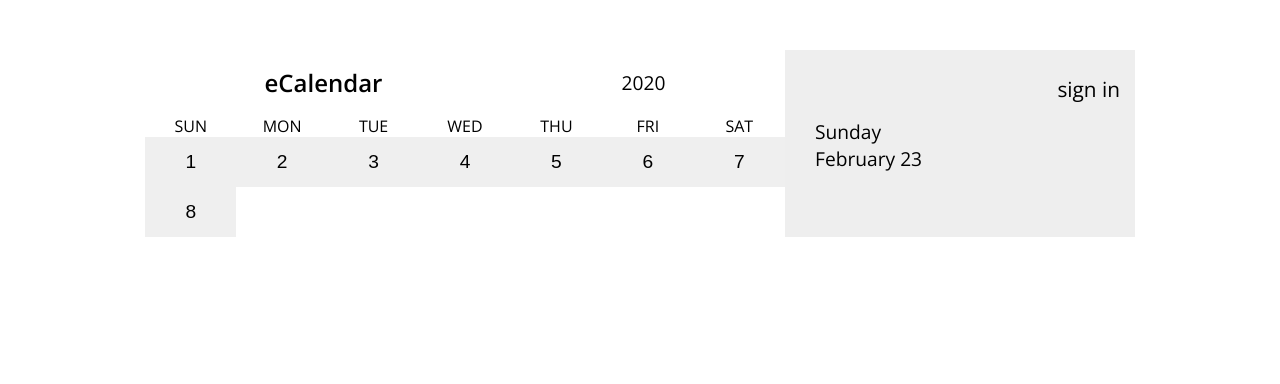
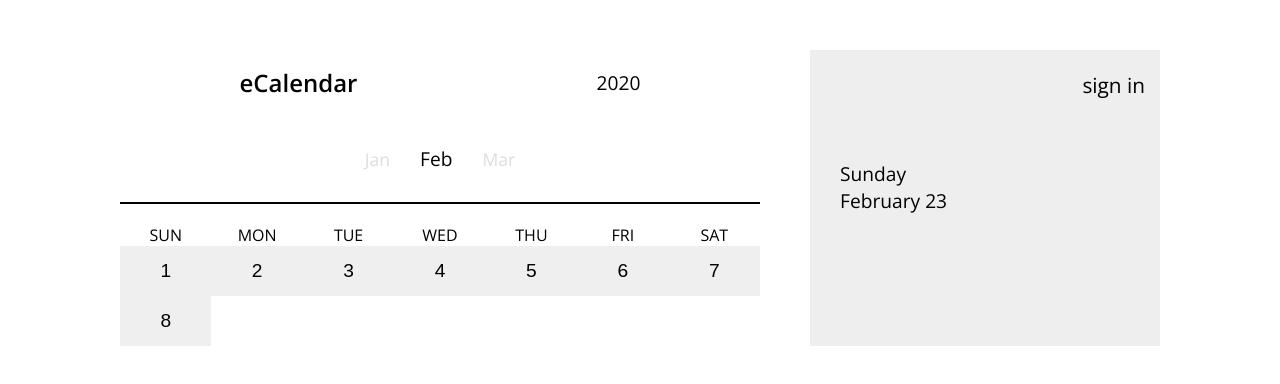
Before and after one commit to Chingu-Solo/solo-koala-159, a React (Create React App) app in the folder jalisa-tier2-ecalendar/: page / in a window 1280 px wide. Shown: the top 384 px of the page. Built offline with nearby package versions, Linux system fonts and the light colour scheme.

Commit message:
more styling changes and added previous, current, and next months abbrev

```diff
--- a/jalisa-tier2-ecalendar/src/components/Calendar.js
+++ b/jalisa-tier2-ecalendar/src/components/Calendar.js
@@ -1,6 +1,6 @@
 import React from 'react';
 import styled from 'styled-components';
-import { getCurrentYear } from '../utilities/calendarUtils';
+import { getCurrentYear, getMonthAbbreviated } from '../utilities/calendarUtils';
 
 const Calendar = () => {
   return (
@@ -9,6 +9,11 @@ const Calendar = () => {
         <h1>eCalendar</h1>
         <h2>{getCurrentYear()}</h2>
       </CalendarHeader>
+      <Months>
+        <PreviousMonth>{getMonthAbbreviated().slice(0,1)}</PreviousMonth>
+        <CurrentMonth>{getMonthAbbreviated().slice(1,2)}</CurrentMonth>
+        <NextMonth>{getMonthAbbreviated().slice(2,3)}</NextMonth>
+      </Months>
       <DayOfWeek>
         <div>SUN</div>
         <div>MON</div>
@@ -75,11 +80,37 @@ const CalendarHeader = styled.div`
   }
 `;
 
+const Months = styled.div`
+  display: flex;
+  font-weight: 400;
+  justify-content: center;
+  padding: 30px 15px;
+  border-bottom: 2px solid #000;
+  align-items: center;
+`;
+
+const PreviousMonth = styled.div`
+  font-size: 1.1em;
+  color: #ddd;
+  padding-right: 30px;
+`;
+
+const CurrentMonth = styled.div`
+  font-size: 1.2em;
+`;
+
+const NextMonth = styled.div`
+  font-size: 1.1em;
+  color: #ddd;
+  padding-left: 30px;
+`;
+
 const DayOfWeek = styled.div`
   display: grid;
   justify-items: center;
   grid-row: 2/3;
   grid-template-columns: repeat(7, 1fr);
+  padding-top: 20px;
 `;
 
 const DateGrid = styled.div`
--- a/jalisa-tier2-ecalendar/src/components/EventsList.js
+++ b/jalisa-tier2-ecalendar/src/components/EventsList.js
@@ -2,12 +2,12 @@ import React from 'react';
 import styled from 'styled-components';
 import {
   getCurrentDate,
-  getCurrentMonth,
+  getCurrentMonthFull,
   getCurrentWeekday
 } from '../utilities/calendarUtils';
 
 const EventsList = () => {
-  const monthDate = `${getCurrentMonth()} ${getCurrentDate()}`;
+  const monthDate = `${getCurrentMonthFull()} ${getCurrentDate()}`;
 
   return (
     <EventsContainer>
@@ -25,8 +25,8 @@ export default EventsList;
 const EventsContainer = styled.div`
   display: grid;
   width: 25%;
-  padding-top: 25px;
   padding-left: 30px;
+  margin-left: 50px;
   grid-template-rows: auto auto auto 50px auto;
   grid-template-columns: auto auto;
   background-color: #eee;
@@ -36,8 +36,10 @@ const SignIn = styled.div`
   grid-row: 1/2;
   grid-column: 2/3;
   text-align: right;
+  align-self: center;
   font-size: 1.3em;
   margin-right: 15px;
+  cursor: pointer;
 `;
 
 const DayOfWeek = styled.div`
--- a/jalisa-tier2-ecalendar/src/utilities/calendarUtils.js
+++ b/jalisa-tier2-ecalendar/src/utilities/calendarUtils.js
@@ -1,6 +1,6 @@
 export const getCurrentDate = () => new Date().getDate();
 
-export const getCurrentMonth = () => {
+export const getCurrentMonthFull = () => {
   let date = new Date();
   let month = [];
 
@@ -20,6 +20,36 @@ export const getCurrentMonth = () => {
   return month[date.getMonth()];
 };
 
+export const getMonthAbbreviated = () => {
+  let date = new Date();
+  let month = [];
+
+  month[0] = 'Jan';
+  month[1] = 'Feb';
+  month[2] = 'Mar';
+  month[3] = 'Apr';
+  month[4] = 'May';
+  month[5] = 'Jun';
+  month[6] = 'Jul';
+  month[7] = 'Aug';
+  month[8] = 'Sep';
+  month[9] = 'Oct';
+  month[10] = 'Nov';
+  month[11] = 'Dec';
+
+  let monthsToShow = [];
+
+  let previousMonth = month[date.getMonth() - 1];
+  let currentMonth = month[date.getMonth()];
+  let nextMonth = month[date.getMonth() + 1];
+
+  monthsToShow.push(previousMonth);
+  monthsToShow.push(currentMonth);
+  monthsToShow.push(nextMonth);
+
+  return monthsToShow;
+};
+
 export const getCurrentWeekday = () => {
   let date = new Date();
   let weekday = [7];
```
